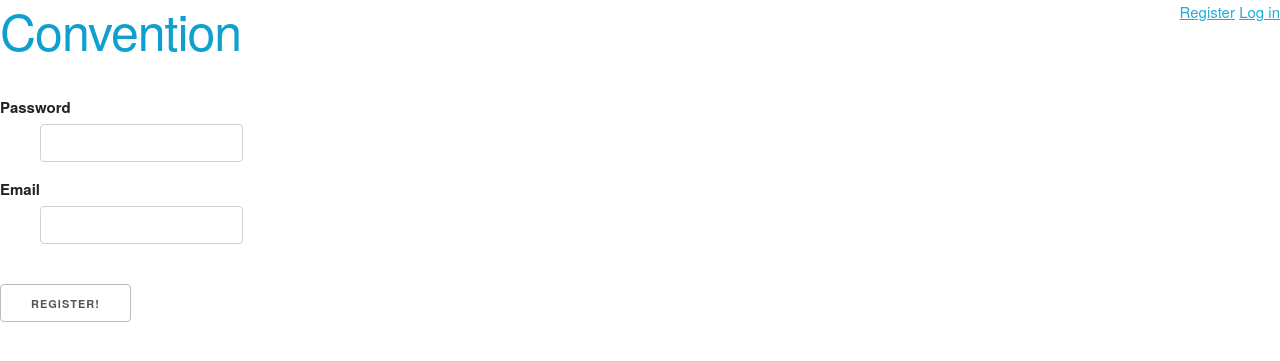
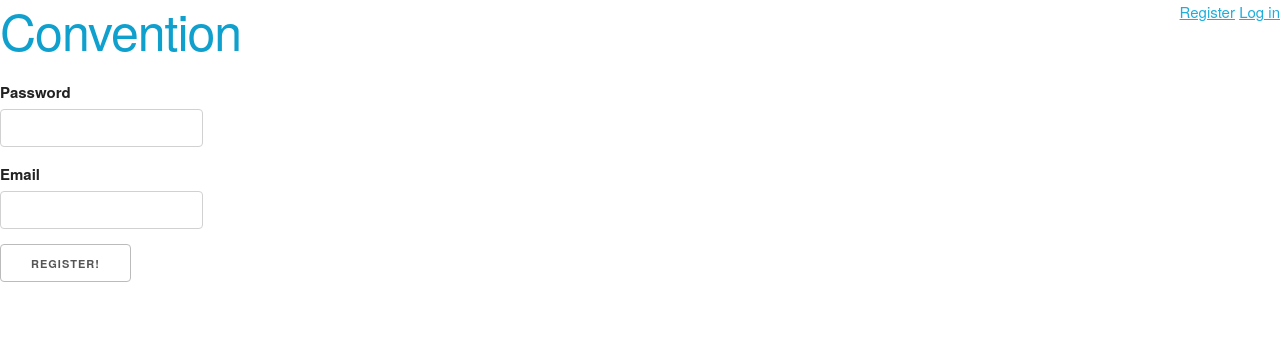
Before and after one commit to adamcunnington/Convention, a Flask app: page /register in a window 1280 px wide. Shown: the top 361 px of the page. Run offline with Flask 2, Linux system fonts and the light colour scheme; parts of the project's set-up code (start-up, migrations or seed data) failed here and were passed over; some libraries are stand-ins or nearby versions.

Commit message:
Removed data list and use standard form styling

```diff
--- a/convention/templates/form.html
+++ b/convention/templates/form.html
@@ -1,11 +1,14 @@
 {% extends "base.html" %}
 {% block content %}
     <form method="POST">
-        <dl>
+
         {{ form.csrf_token }}
         {% for field in form if field.id != "csrf_token" %}
-            <dt>{{ field.label }}</dt>
-            <dd>{{ field}}
+
+            <div class="row">
+            {{ field.label }}
+            {{ field }}
+
             {% if field.errors %}
                 <ul>
                 {% for error in field.errors %}
@@ -13,9 +16,12 @@
                 {% endfor %}
                 </ul>
             {% endif %}
-          </dd>
+            </div>
+
         {% endfor %}
-        </dl>
-        <input type="submit" value="{{ submit_label|default('Submit') }}">
+
+        <div class="row">
+            <input type="submit" value="{{ submit_label|default('Submit') }}">
+        </div>
     </form>
 {% endblock %}
```
